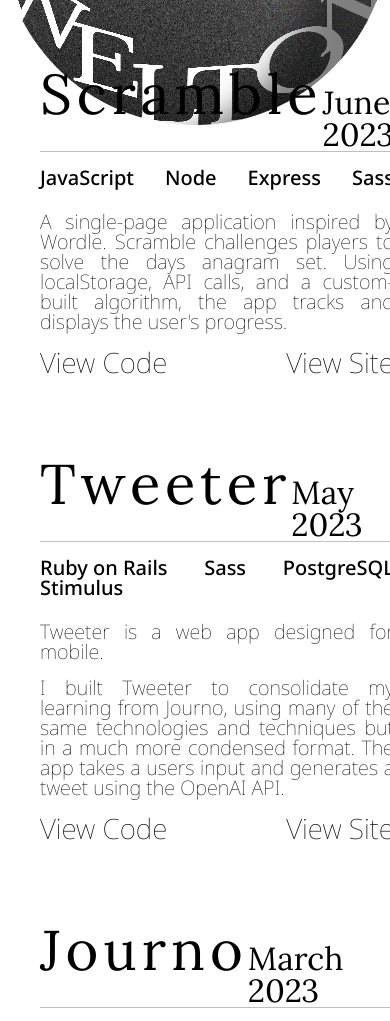
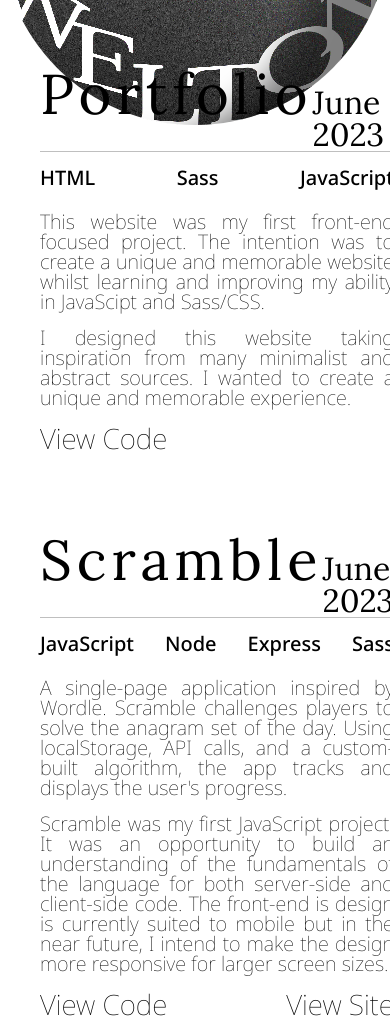
Before and after one commit to oscarwelton/oscar-welton, a website with bundled scripts: page public/index.html in a window 390 px wide. Shown: the part 492-1513 px from the top of the page. Built offline with nearby package versions, Linux system fonts and the light colour scheme.

Commit message:
added portfolio project

```diff
--- a/public/index.html
+++ b/public/index.html
@@ -132,10 +132,33 @@
     </li>
     <li class="description">
       <p>A react app for searching the latest stock price information and news. The app uses a number of APIs
-      to fetch the latest information. The data is displayed in clear and concise formats including tables and charts. </p>
+      to fetch the latest information. The data is displayed in clear and concise formats including tables and charts.</p>
     </li>
     <li class="project-link strikethrough-left single-link">
       <a target="_blank" href="https://github.com/oscarwelton/stock-tracker">View Code</a>
+    </li>
+    </ul>
+
+    <ul class="project">
+      <li class="project-header">
+      <h3 class="title">Portfolio</h3>
+      <h4 class="date">June 2023</h4>
+    </li>
+    <li class="technologies">
+      <h5>HTML</h5>
+      <h5>Sass</h5>
+      <h5>JavaScript</h5>
+    </li>
+    <li class="description">
+      <p>This website was my first front-end focused project. The intention was to create a unique and memorable website
+        whilst learning and improving my ability in JavaScipt and Sass/CSS. </p>
+
+       <p>I designed this website taking inspiration from many minimalist and abstract sources. I wanted to create
+        a unique and memorable experience.
+       </p>
+    </li>
+    <li class="project-link strikethrough-left single-link">
+      <a target="_blank" href="https://github.com/oscarwelton/oscar-welton">View Code</a>
     </li>
     </ul>
 
@@ -153,8 +176,13 @@
         <h5>Sass</h5>
       </li>
       <li class="description">
-        <p>A single-page application inspired by Wordle. Scramble challenges players to solve the days anagram set.
+        <p>A single-page application inspired by Wordle. Scramble challenges players to solve the anagram set of the day.
           Using localStorage, API calls, and a custom-built algorithm, the app tracks and displays the user's progress.
+        </p>
+        <p>
+          Scramble was my first JavaScript project. It was an opportunity to build an understanding of the fundamentals
+          of the language for both server-side and client-side code. The front-end is design is currently suited to mobile
+          but in the near future, I intend to make the design more responsive for larger screen sizes.
         </p>
       </li>
 
@@ -180,10 +208,12 @@
         <h5>Stimulus</h5>
       </li>
       <li class="description">
-        <p>Tweeter is a web app designed for mobile.</p>
-        <p>I built Tweeter to consolidate my learning
-          from Journo, using many of the same technologies and techniques but in a
-          much more condensed format. The app takes a users input and generates a tweet using the OpenAI API.</p>
+        <p>Tweeter is a web app designed for mobile which I built to consolidate my learning
+          from Le Wagon. </p>
+
+        <p>I used many of the same technologies and techniques in a
+          more condensed format. The app takes a users input and generates a tweet using the OpenAI API. The use of the API
+        only uses simple prompt calling.</p>
       </li>
 
       <li>
```
Also changed, not shown: server.js (+6 -6 lines).
